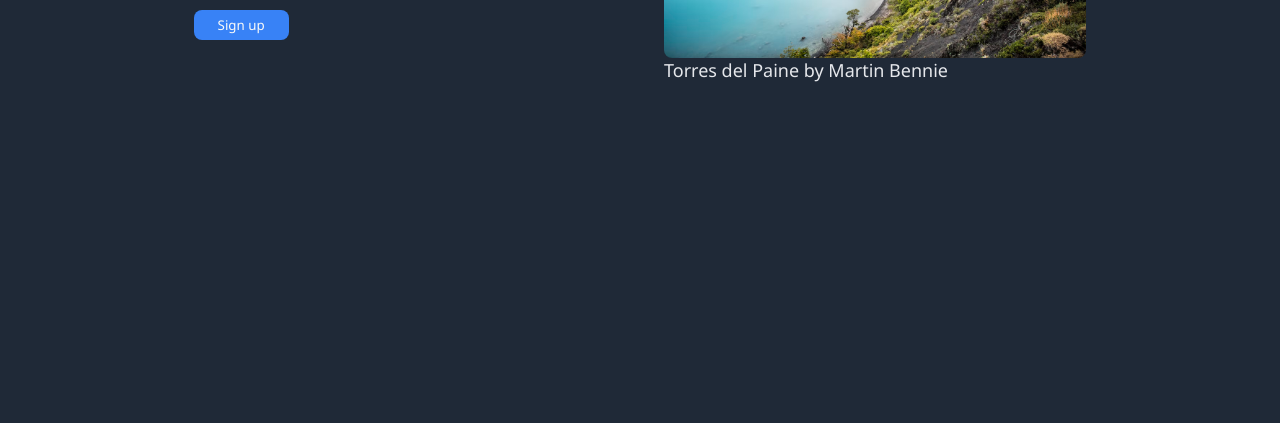
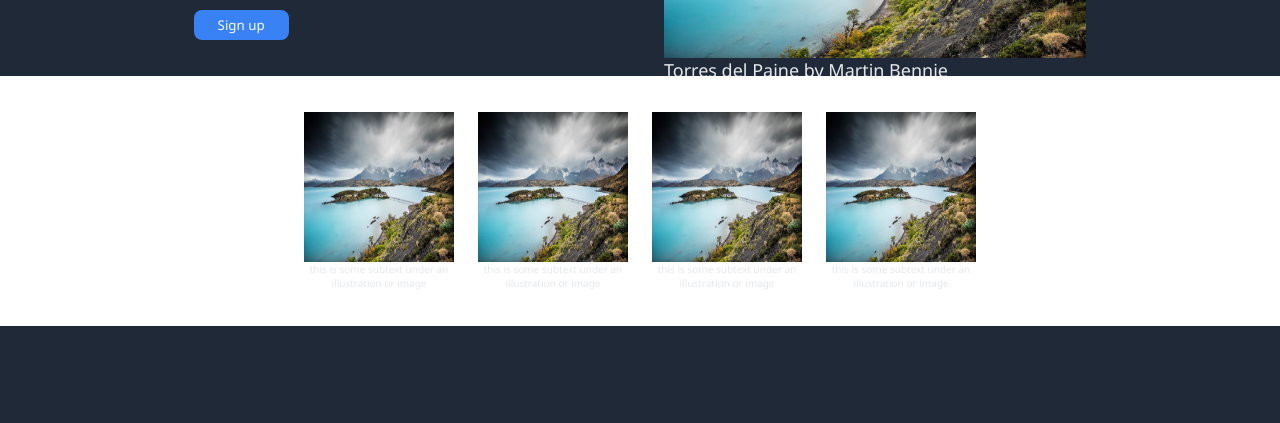
Before and after one commit to RealPerro/odin-landing-page, a plain HTML site: page index.html in a window 1280 px wide. Shown: the part 377-800 px from the top of the page. Drawn offline with Linux system fonts and the light colour scheme.

Commit message:
add information

```diff
--- a/index.html
+++ b/index.html
@@ -32,7 +32,25 @@
         </div>
     </div>
 
-    <div class = "information"></div>
+    <div class = "information">
+        <div class = "card">
+            <img src = "img/torres.avif" alt = "some image">
+            <p>this is some subtext under an illustration or image</p>
+        </div>
+        <div class = "card">
+            <img src = "img/torres.avif" alt = "some image">
+            <p>this is some subtext under an illustration or image</p>
+        </div>
+        <div class = "card">
+            <img src = "img/torres.avif" alt = "some image">
+            <p>this is some subtext under an illustration or image</p>
+        </div>
+        <div class = "card">
+            <img src = "img/torres.avif" alt = "some image">
+            <p>this is some subtext under an illustration or image</p>
+        </div>
+    </div>
+
     <div class = "quote"></div>
     <div class = "call-action"></div>
     <div class = "footer"></div>
--- a/style.css
+++ b/style.css
@@ -66,10 +66,6 @@ body {
     color:#e5e7eb;
 }
 
-img {
-    max-width: auto;
-    border-radius: 8px;
-}
 
 button {
     background-color: #3882f6;
@@ -79,3 +75,32 @@ button {
     border: red;
     border-radius: 8px;
 }
+
+.information {
+    display: flex;
+    flex-direction: row;
+    background-color: white;
+    justify-content: center;
+    flex-wrap: wrap;
+    gap:24px;
+    padding: 36px;
+    min-height: 25%;
+    align-content: center;
+}
+
+.card {
+    display:flex;
+    flex-flow: column;
+    width: 150px;
+}
+
+.card img {
+    width: 150px;
+    height: 150px;
+}
+
+.card p {
+    font-size: x-small;
+    text-align: center;
+    max-width: 100%;
+}
```
